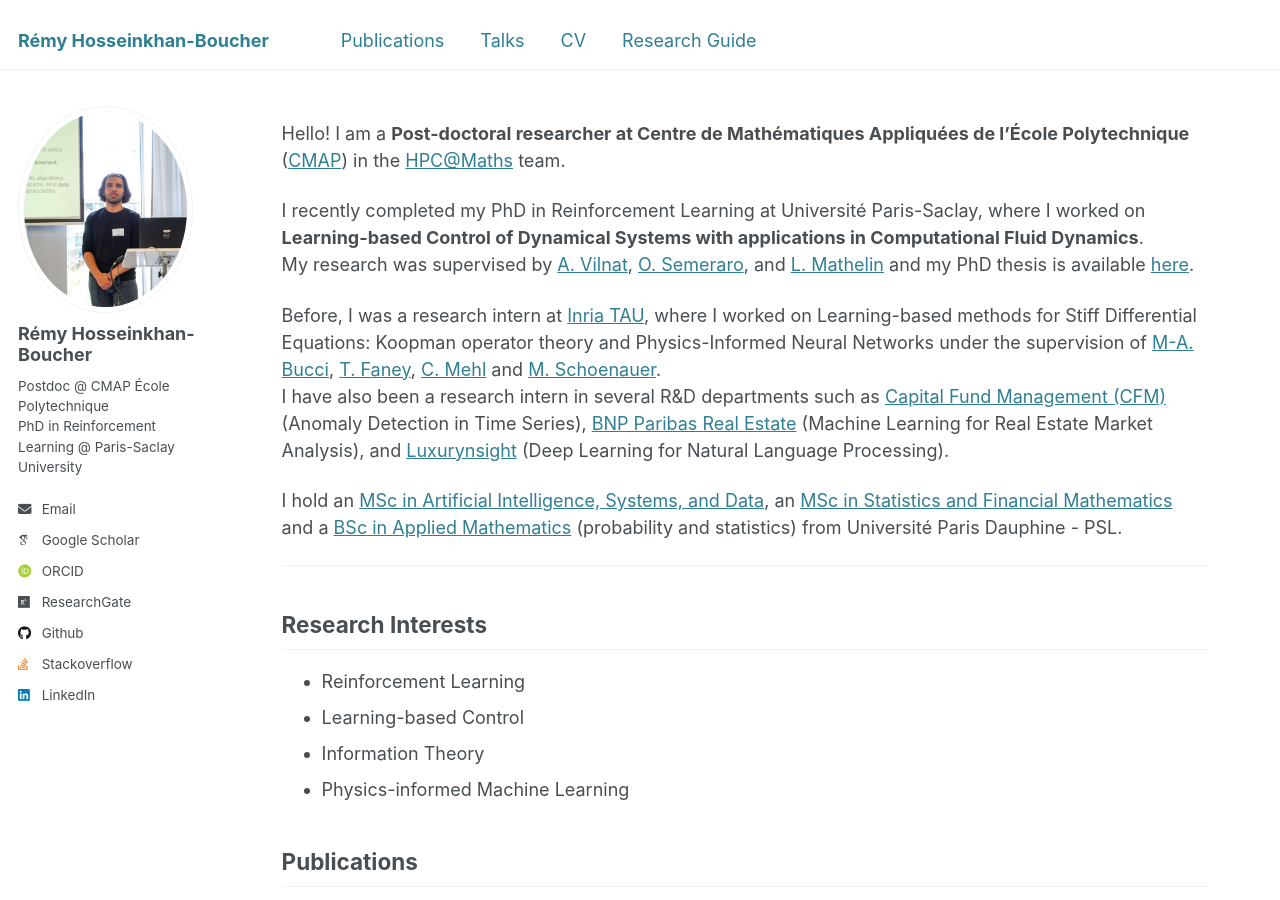
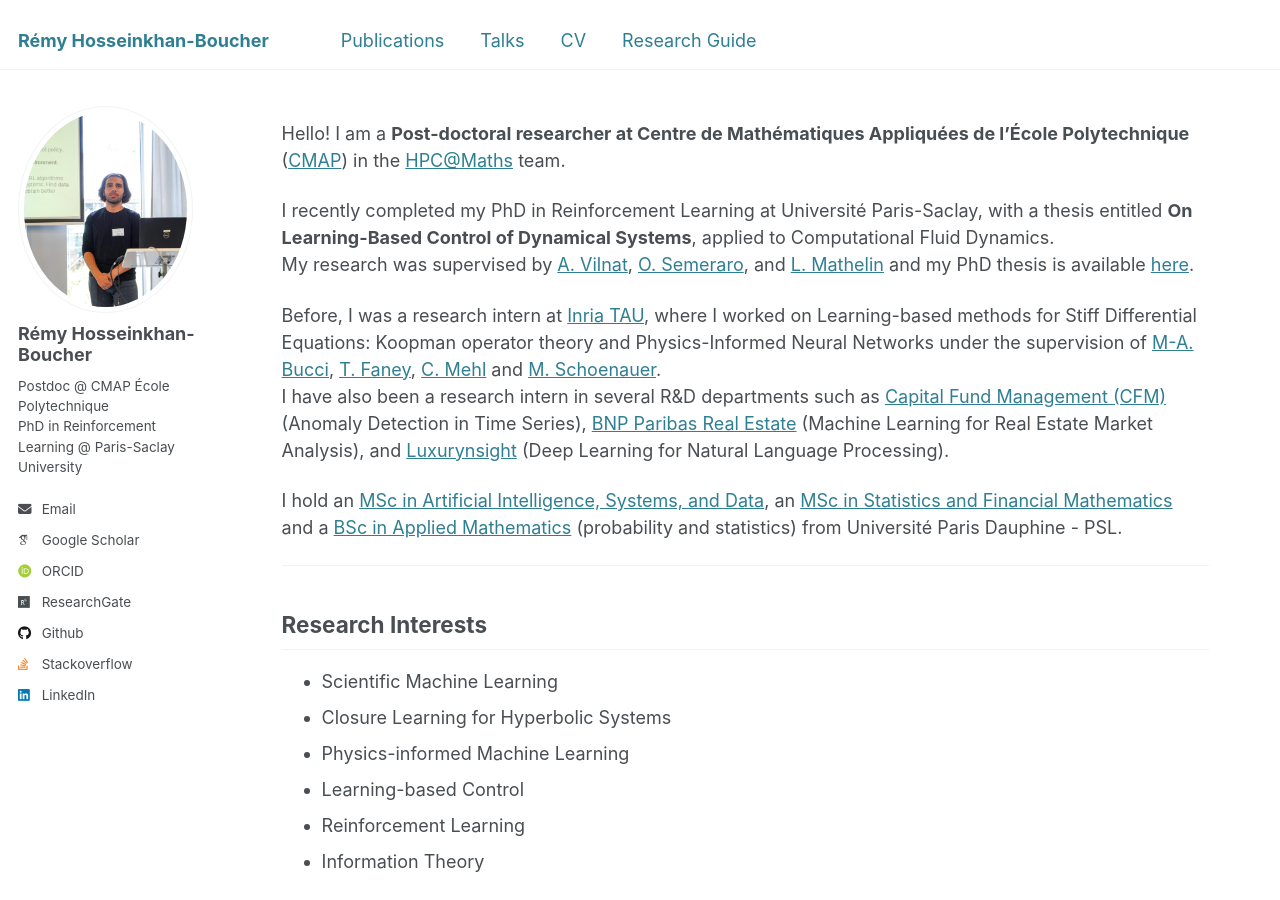
Before and after one commit to ReHoss/rehoss.github.io, a Jekyll site: the page built from _pages/about.md, in a window 1280 px wide and 900 px high. Built offline with Jekyll 4.4.1, drawn with Linux system fonts in a browser that asks for light colours; some web fonts are replaced; some of the changed text lies outside the part shown.

Commit message:
Add a Conference Organisation section; correct the thesis title and interests
Lead organiser of the CANUM 2026 minisymposium, a rubric the page did
not have. The doctorate now states the deposited thesis title, "On
Learning-Based Control of Dynamical Systems", instead of a paraphrase.
Research interests updated to lead with scientific machine learning and
closure learning for hyperbolic systems.

Co-Authored-By: Claude Opus 5 (1M context) <noreply@anthropic.com>

```diff
--- a/_pages/about.md
+++ b/_pages/about.md
@@ -10,7 +10,7 @@ Hello!
 I am a **Post-doctoral researcher at Centre de Mathématiques Appliquées de l'École Polytechnique** ([CMAP](https://cmap.ip-paris.fr/)) in the [HPC@Maths](https://cmap.ip-paris.fr/en/research/analysis/hpcmaths) team.
 
 
-I recently completed my PhD in Reinforcement Learning at Université Paris-Saclay, where I worked on **Learning-based Control of Dynamical Systems with applications in Computational Fluid Dynamics**.
+I recently completed my PhD in Reinforcement Learning at Université Paris-Saclay, with a thesis entitled **On Learning-Based Control of Dynamical Systems**, applied to Computational Fluid Dynamics.
 My research was supervised by [A. Vilnat](https://perso.limsi.fr/anne/), [O. Semeraro](https://scholar.google.fr/citations?user=kregZ48AAAAJ&hl=en), and [L. Mathelin](https://perso.limsi.fr/mathelin/) and my PhD thesis is available [here]({{ site.baseurl }}/files/thesis/hosseinkhan_2025_phd_thesis.pdf).
 
 Before, I was a research intern at [Inria TAU](https://team.inria.fr/tau2/team-members/), where I worked on Learning-based methods for Stiff Differential Equations: Koopman operator theory and Physics-Informed Neural Networks under the supervision of [M-A. Bucci](https://www.researchgate.net/profile/Michele-Bucci), [T. Faney](https://scholar.google.fr/citations?user=6mNJCMUAAAAJ&hl=fr), [C. Mehl](https://scholar.google.fr/citations?user=6m0FNwIAAAAJ&hl=fr) and [M. Schoenauer](https://www.lri.fr/~marc/).
@@ -22,10 +22,12 @@ I hold an [MSc in Artificial Intelligence, Systems, and Data](https://www.master
 
 ## Research Interests
 
+- Scientific Machine Learning
+- Closure Learning for Hyperbolic Systems
+- Physics-informed Machine Learning
+- Learning-based Control
 - Reinforcement Learning
-- Learning-based Control
 - Information Theory
-- Physics-informed Machine Learning
 
 ## Publications
 
@@ -116,6 +118,11 @@ I have been a teaching assistant for the following courses:
 
 - [**European Drag Reduction and Flow Control Meeting (EDRFCM 2022)**](https://www.ercoftac.org/events/edrfcm2022/), Paris, France, 2022
 
+## Conference Organisation
+
+- **2026:** Lead organiser of the minisymposium *"Perspectives et avancées récentes en apprentissage pour la résolution numérique d'équations aux dérivées partielles"* at the Congrès National d'Analyse Numérique ([CANUM 2026](https://canum2026.math.cnrs.fr/en/)), Saint-Jacut-de-la-Mer, France.
+  Convened six young researchers (doctoral and post-doctoral) on machine learning for the numerical solution of partial differential equations.
+
 ## Peer Review
 
 - **2025:** [International Conference on Machine Learning (ICML)](https://icml.cc/)
```
